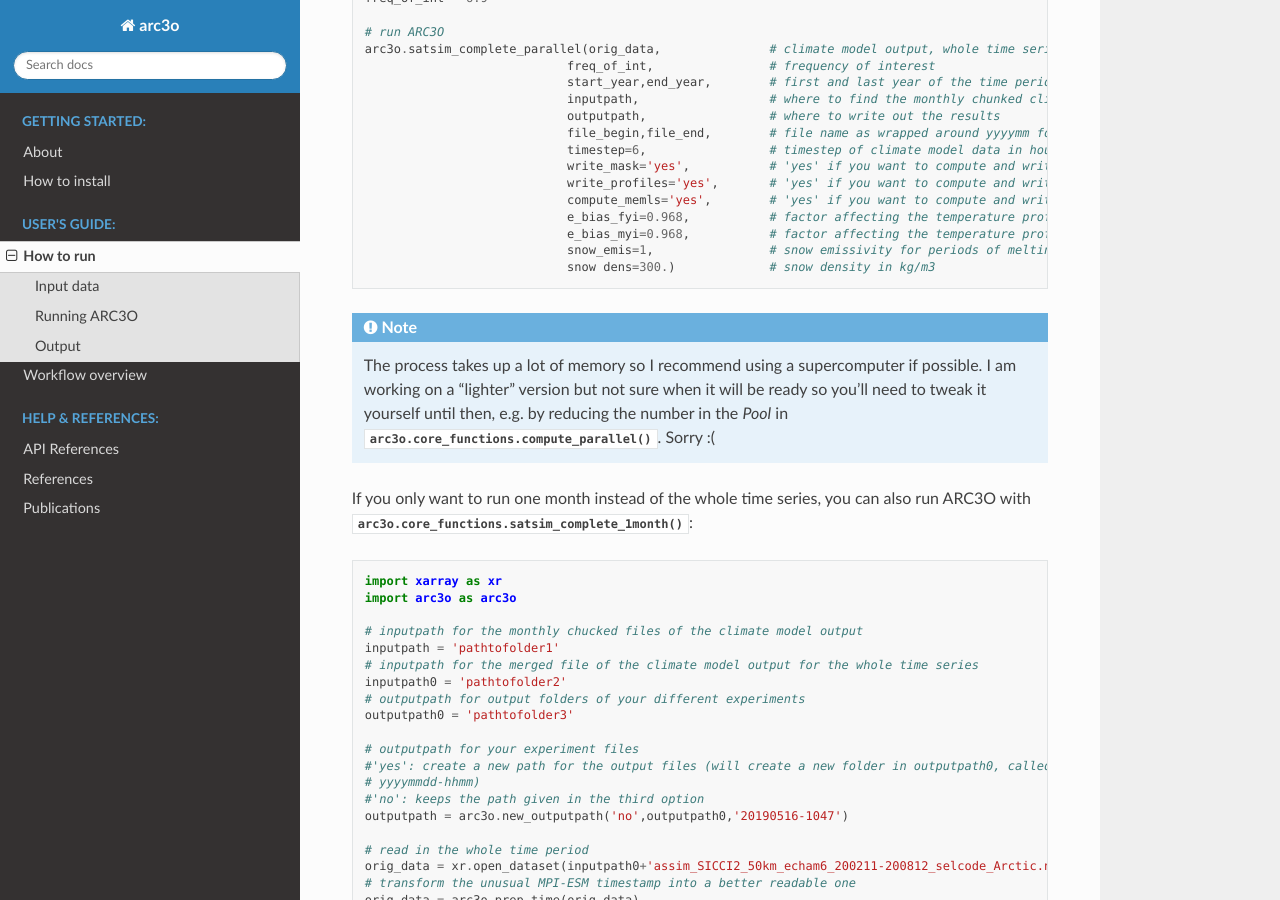
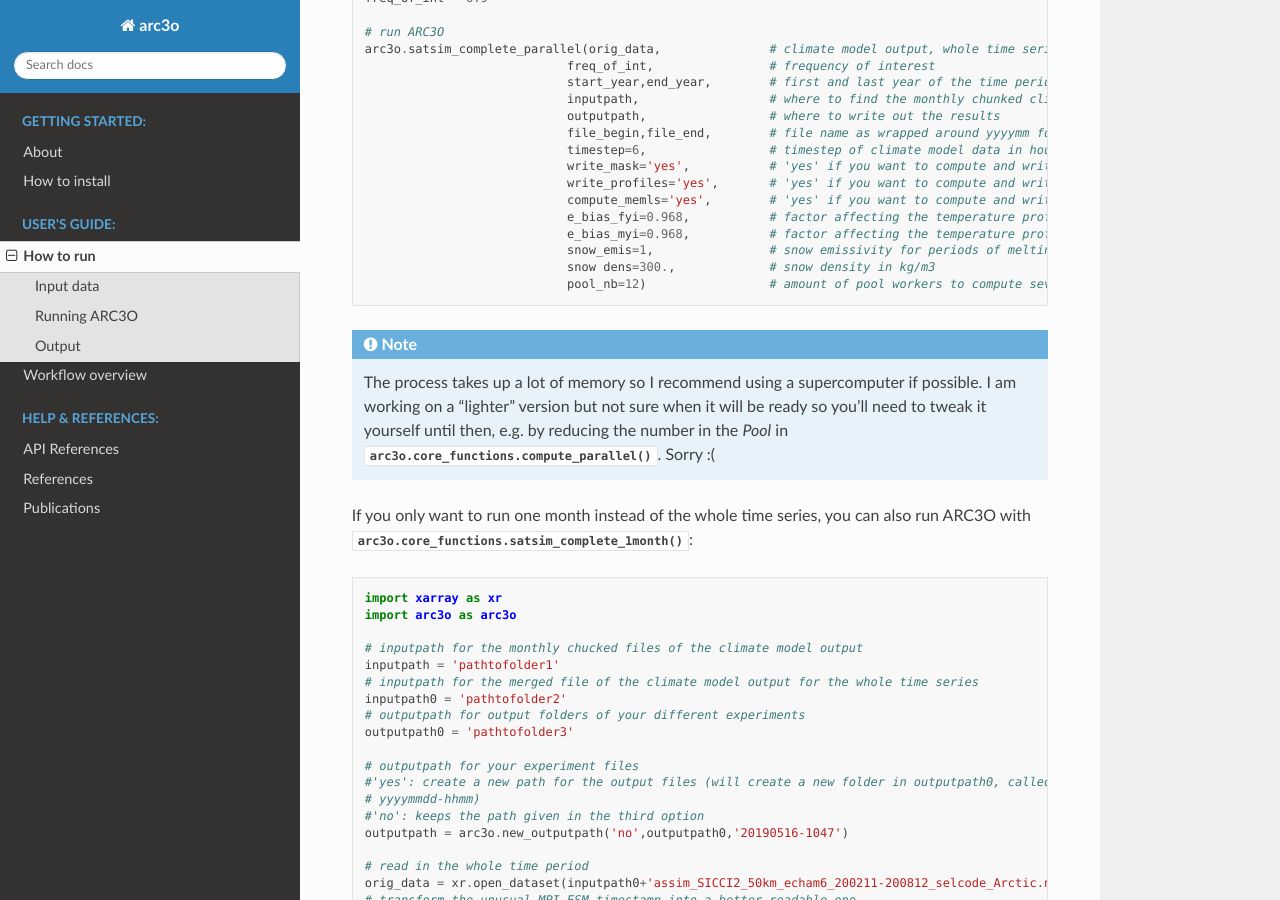
Before and after one commit to ClimateClara/arc3o, a Sphinx documentation site: the page built from docs/guide/howtorun.rst, in a window 1280 px wide and 900 px high, scrolled down 1429 px. Built offline with Sphinx 7.4.7 and the Read the Docs theme 2.0.0, drawn with Linux system fonts in a browser that asks for light colours.

Commit message:
added pool_nb option in docs

```diff
--- a/docs/guide/howtorun.rst
+++ b/docs/guide/howtorun.rst
@@ -78,7 +78,8 @@ You can run ARC3O with the function :func:`arc3o.core_functions.satsim_complete_
                                 e_bias_fyi=0.968,           # factor affecting the temperature profiles to bias-correct the brightness temperature (for first-year ice)
                                 e_bias_myi=0.968,           # factor affecting the temperature profiles to bias-correct the brightness temperature (for multiyear ice)
                                 snow_emis=1,                # snow emissivity for periods of melting snow
-                                snow dens=300.)             # snow density in kg/m3
+                                snow dens=300.,             # snow density in kg/m3
+                                pool_nb=12)                 # amount of pool workers to compute several months parallelly
 
 .. note::
 
```
